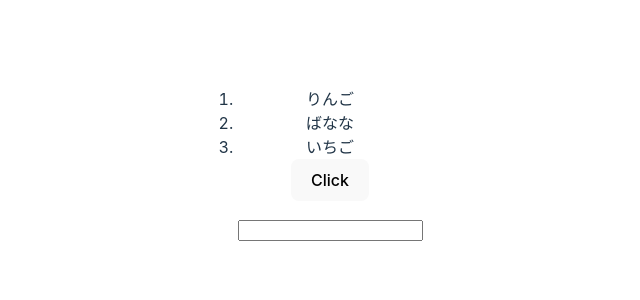
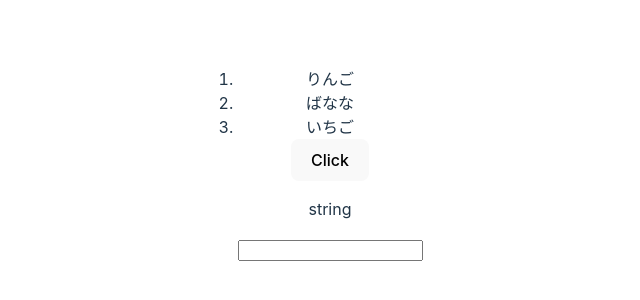
Before and after one commit to 2nofa11/NekoBook, a Vue app: page / in a window 1280 px wide. Shown: the part 236-536 px from the top of the page, without its empty margins (330-970 px from the left). Built offline with nearby package versions, Linux system fonts and the light colour scheme.

Commit message:
p41 v-model.numberで入力値を数値として扱える

```diff
--- a/src/components/BasicFunction.vue
+++ b/src/components/BasicFunction.vue
@@ -2,8 +2,8 @@
   <ol>
     <li v-for="item in list" :key="item">{{ item }}</li>
     <button @click="handleClick">Click</button>
-    <p>{{ message }}</p>
-    <input v-model="message" />
+    <p>{{ typeof message }}</p>
+    <input v-model.number="message" />
   </ol>
 </template>
 
```
